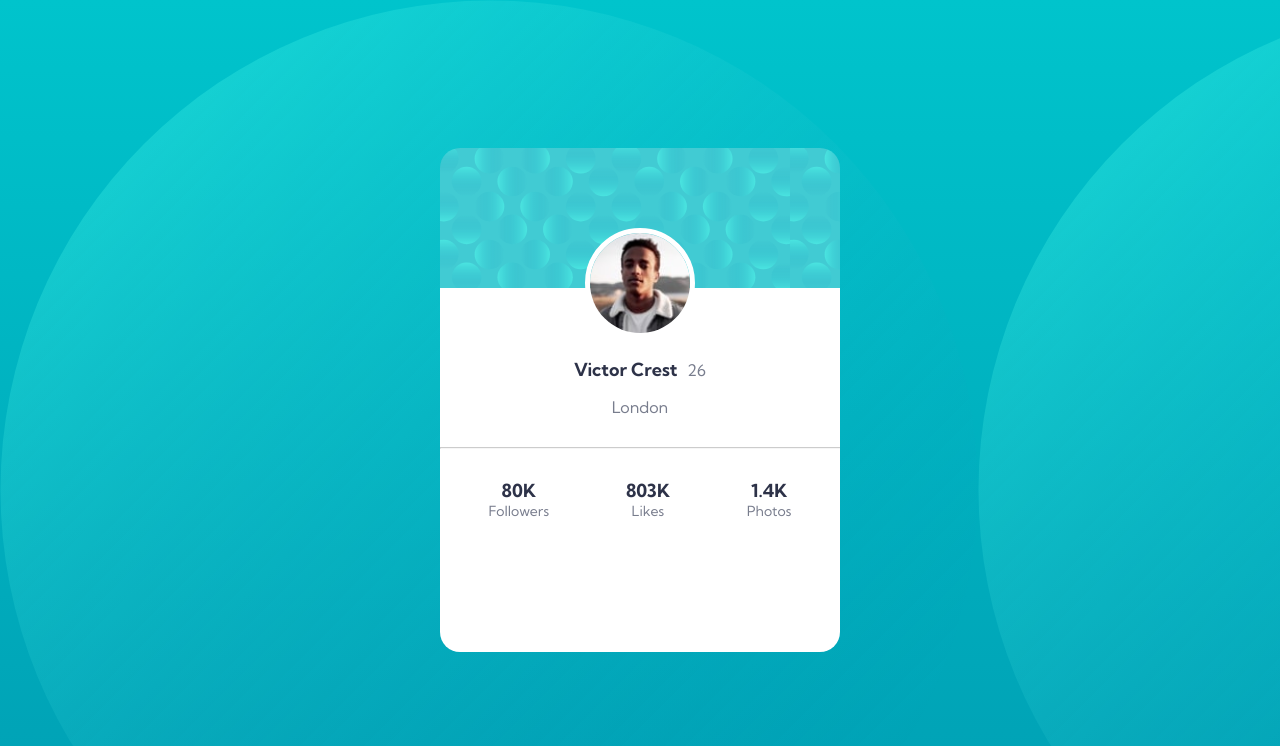
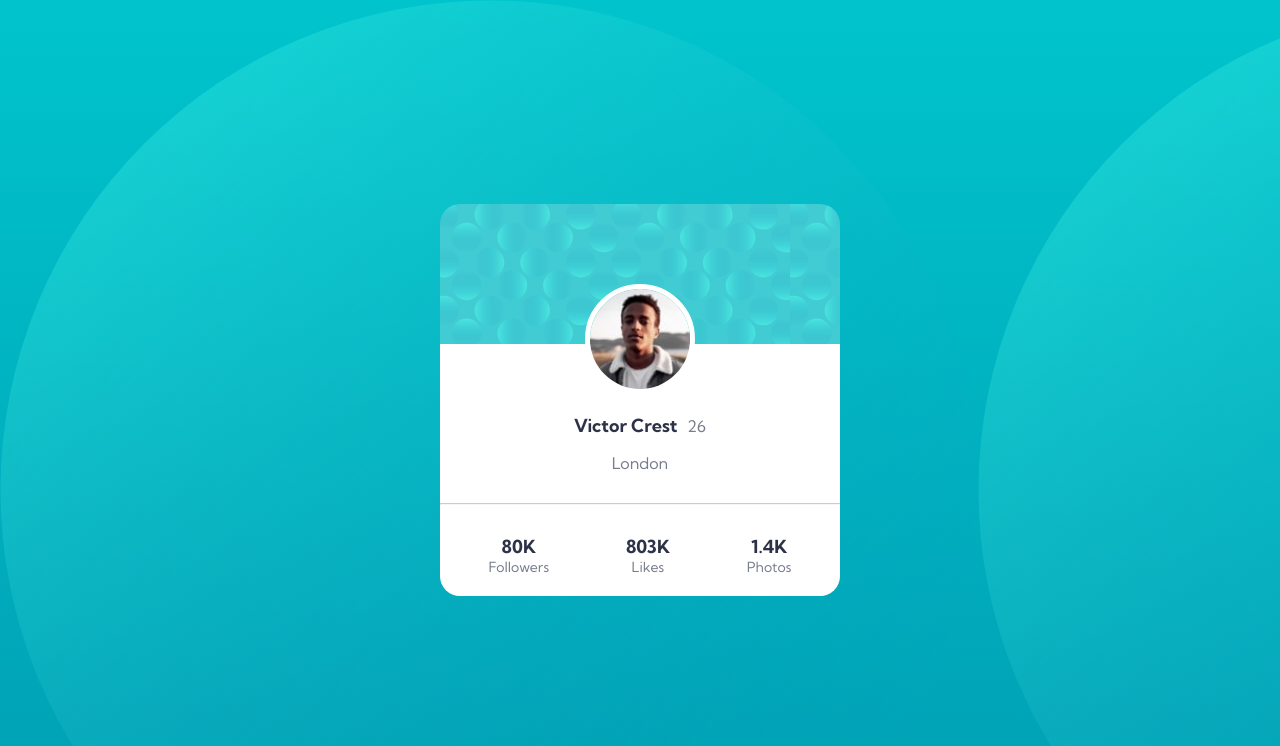
Before and after one commit to princevsuals/developer, a plain HTML site: page index.html in a window 1280 px wide. Drawn offline with Linux system fonts and the light colour scheme.

Commit message:
Update styles.css

```diff
--- a/styles.css
+++ b/styles.css
@@ -13,7 +13,6 @@ body {
 .container {
     background-color: white;
      width: clamp(400px, 30vw, 450px);
-    height: 63vh;
     text-align: center;
     border-radius: 20px;
     background-image: url(bg-pattern-card.svg);
```
